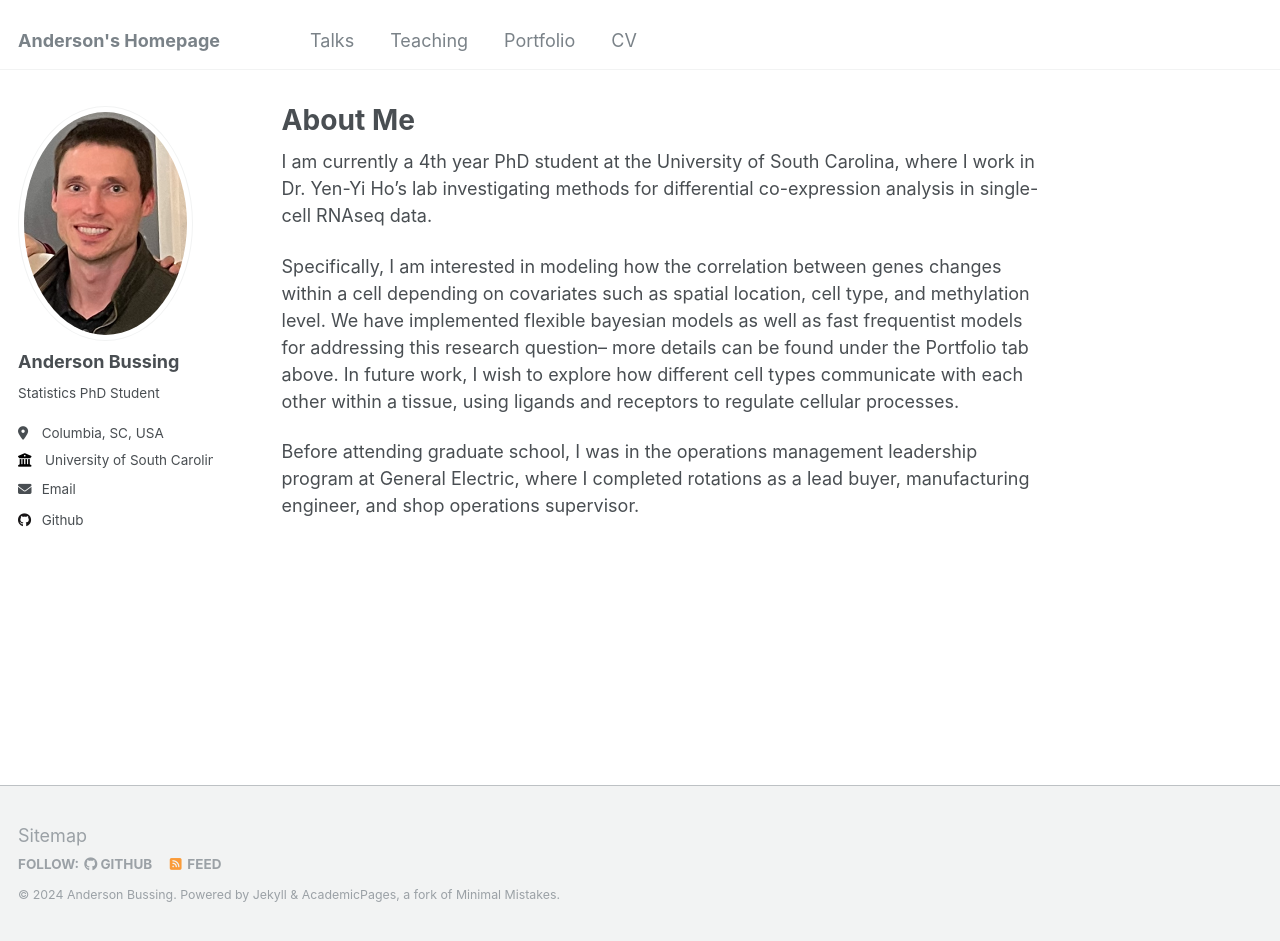
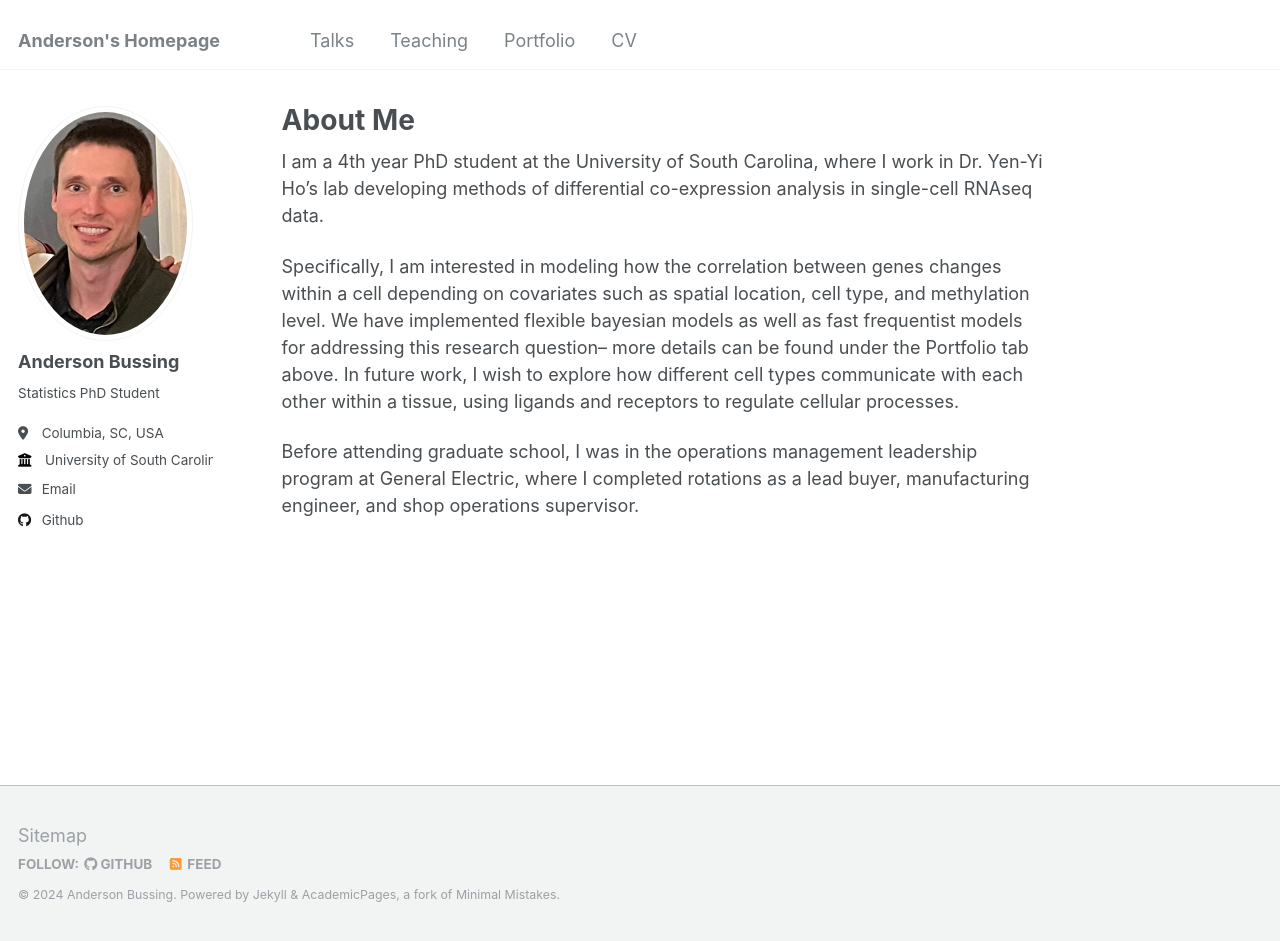
Before and after one commit to abussing/abussing.github.io, a Jekyll site: the page built from _pages/about.md, in a window 1280 px wide and 941 px high. Built offline with Jekyll 4.4.1, drawn with Linux system fonts in a browser that asks for light colours.

Commit message:
Update about.md

```diff
--- a/_pages/about.md
+++ b/_pages/about.md
@@ -7,7 +7,7 @@ redirect_from:
   - /about.html
 ---
 
-I am currently a 4th year PhD student at the University of South Carolina, where I work in Dr. Yen-Yi Ho's lab investigating methods for differential co-expression analysis in single-cell RNAseq data.
+I am a 4th year PhD student at the University of South Carolina, where I work in Dr. Yen-Yi Ho's lab developing methods of differential co-expression analysis in single-cell RNAseq data.
 
 Specifically, I am interested in modeling how the correlation between genes changes within a cell depending on covariates such as spatial location, cell type, and methylation level. We have implemented flexible bayesian models as well as fast frequentist models for addressing this research question-- more details can be found under the Portfolio tab above. In future work, I wish to explore how different cell types communicate with each other within a tissue, using ligands and receptors to regulate cellular processes.
 
```
